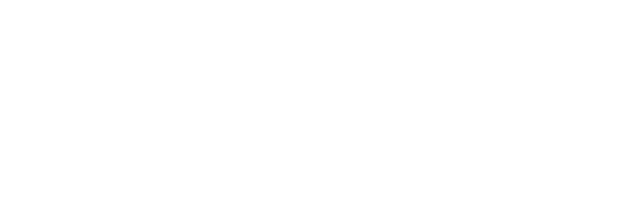
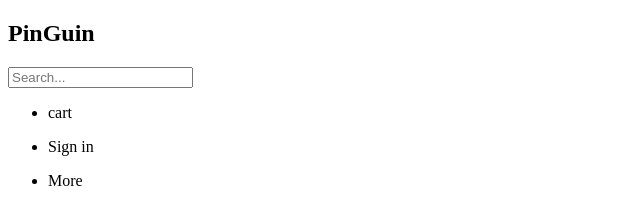
Before and after one commit to Ha-Khu/products-landing-page, a plain HTML site: page index.html in a window 1280 px wide. Shown: the whole page, without its empty margins (0-640 px from the left). Drawn offline with Linux system fonts and the light colour scheme.

Commit message:
Added logo, input and 3 lists for nav bar

```diff
--- a/index.html
+++ b/index.html
@@ -6,6 +6,14 @@
   <title>PinGuin</title>
 </head>
 <body>
-
+  <header>
+    <nav>
+      <h1 class="logo">PinGuin</h1>
+      <input type="text" placeholder="Search...">
+      <ul><li>cart</li></ul>
+      <ul><li>Sign in</li></ul>
+      <ul><li>More</li></ul>
+    </nav>
+  </header>
 </body>
 </html>
```
